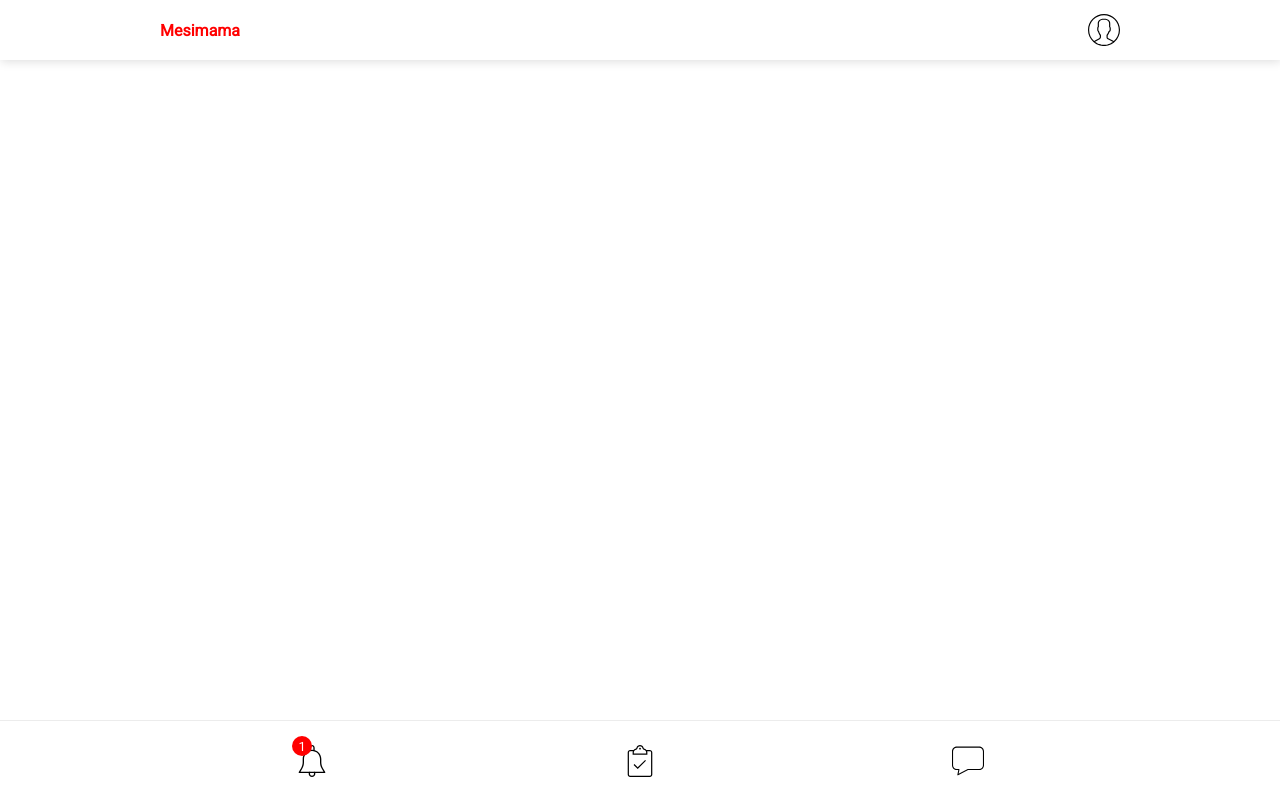
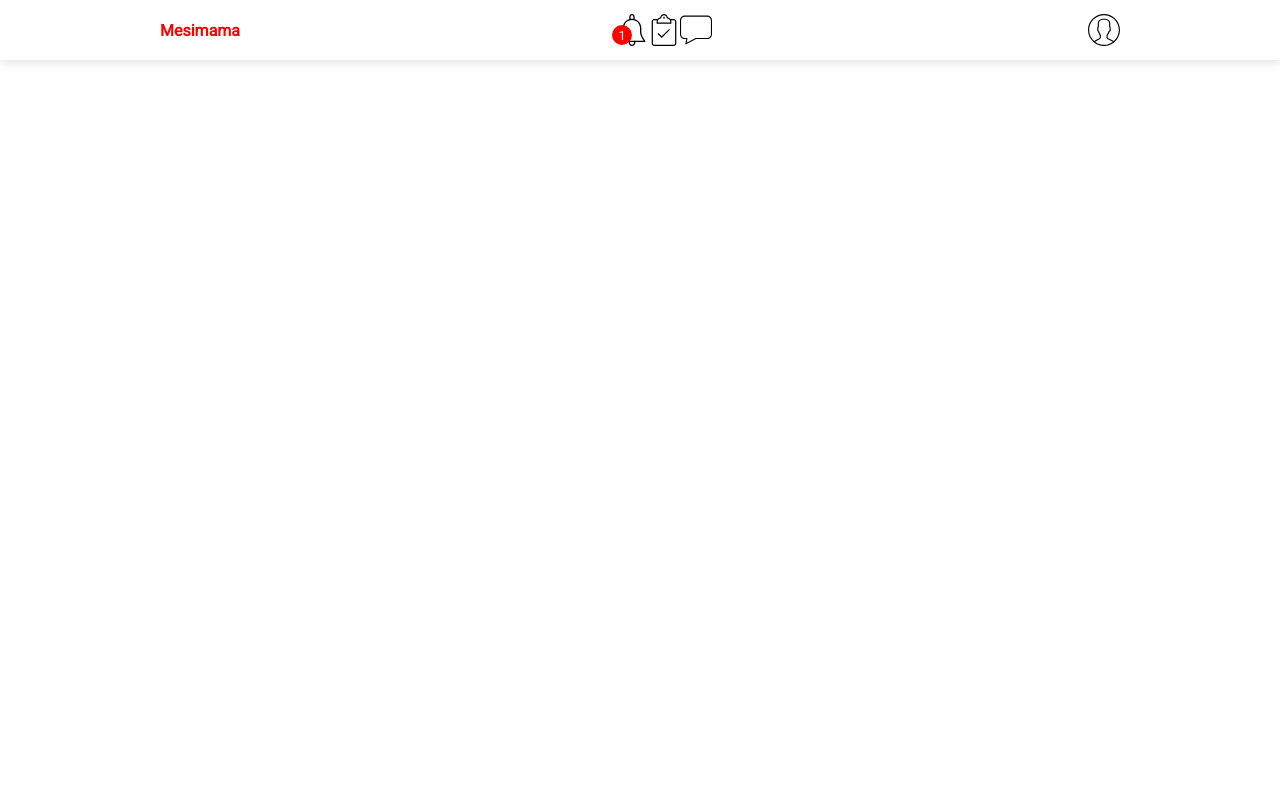
Before and after one commit to shailavie/proj-mesimama, a Vue app in the folder mesimama/: page /#/app in a window 1280 px wide. Built offline with nearby package versions, Linux system fonts and the light colour scheme.

Commit message:
Nav styling

```diff
--- a/mesimama/src/assets/style.scss
+++ b/mesimama/src/assets/style.scss
@@ -22,10 +22,18 @@ li {
 }
 
 // Layout
+header {
+  position: fixed;
+  background: #fff;
+  width: 100vw;
+  top: 0;
+  left: 0;
+}
 
 main {
-  height: calc(100vh - 120px);
+  height: calc(100vh - 140px);
   padding-top: 20px;
+  margin-top: 60px;
 }
 
 footer {
@@ -33,13 +41,14 @@ footer {
 }
 
 .wrapper {
-  padding: 0px 10px;
+  padding: 0px 15px;
 }
 
 @media (min-width: 768px) {
   .wrapper {
     max-width: 980px;
     margin: 0 auto;
+    padding: 0px 10px;
   }
 }
 
@@ -68,20 +77,25 @@ header {
   align-items: center;
 }
 
+// Nav
+
 .header-container nav {
-  position: fixed;
-  left: 0;
-  bottom: 0;
-  height: 80px;
-  width: 100vw;
   background-color: #fff;
-  border-top: 1px solid #ececec;
   display: flex;
   justify-content: space-evenly;
   align-items: stretch;
 }
 
-// Nav
+@media (max-width: 768px) {
+  .header-container nav {
+    position: fixed;
+    left: 0;
+    bottom: 0;
+    height: 80px;
+    width: 100vw;
+    border-top: 1px solid #ececec;
+  }
+}
 
 .nav-item {
   display: flex;
@@ -98,7 +112,7 @@ header {
 }
 .nav-item-icon {
   width: 32px;
-  height: 32px;
+  height: auto;
 }
 
 // .nav-item.user .nav-item-icon {
--- a/mesimama/src/components/header.vue
+++ b/mesimama/src/components/header.vue
@@ -2,11 +2,6 @@
   <div class="wrapper">
     <div class="header-container">
       <div class="header-logo">Mesimama</div>
-      <span class="nav-item user">
-        <router-link to="/app/my-account">
-          <img src="@/assets/icons/user.svg" class="nav-item-icon">
-        </router-link>
-      </span>
       <nav>
         <span class="nav-item notifications">
           <router-link to="/app/notifications">
@@ -25,6 +20,11 @@
           </router-link>
         </span>
       </nav>
+      <span class="nav-item user">
+        <router-link to="/app/my-account">
+          <img src="@/assets/icons/user.svg" class="nav-item-icon">
+        </router-link>
+      </span>
     </div>
   </div>
 </template>
```
